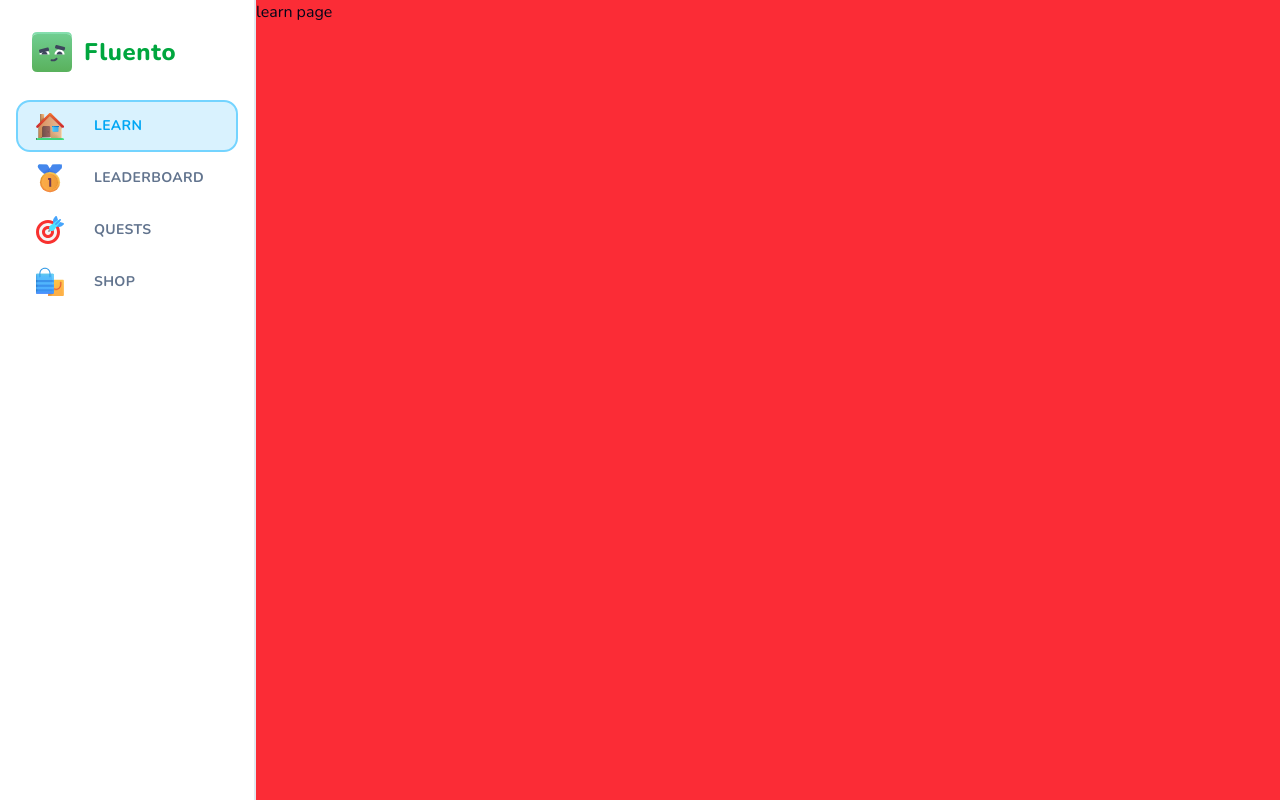
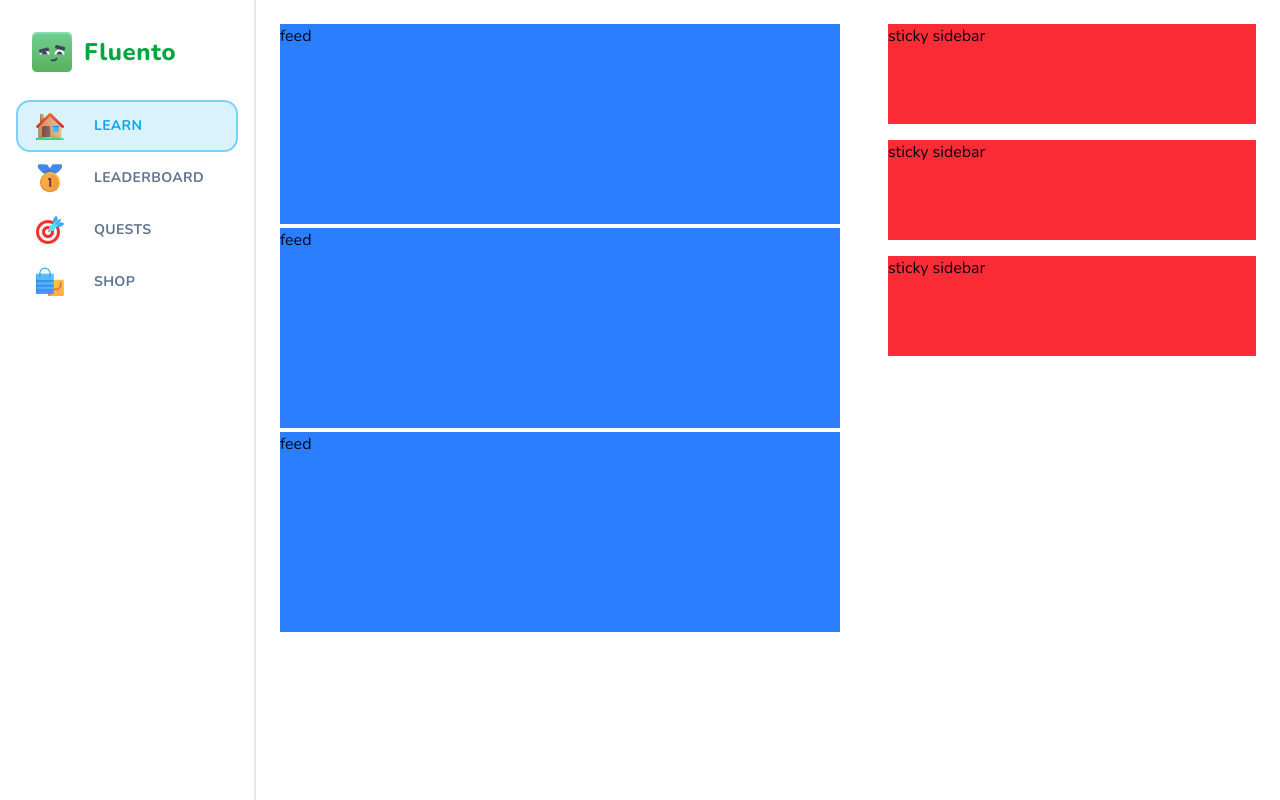
Before and after one commit to upaulo/fluento, a Next.js app: page /learn in a window 1280 px wide. Built offline with nearby package versions, Linux system fonts and the light colour scheme.

Commit message:
feat(learn): update structure and style

```diff
--- a/app/(main)/layout.tsx
+++ b/app/(main)/layout.tsx
@@ -11,7 +11,7 @@ function MainLayout({ children }: Props) {
 			<MobileHeader />
 			<Sidebar className="hidden lg:flex" />
 			<main className="lg:pl-[256px] h-full pt-[50px] lg:pt-0">
-				<div className="bg-red-500 h-full">{children}</div>
+				<div className="max-w-[1056px] mx-auto pt-6 h-full">{children}</div>
 			</main>
 		</>
 	);
--- a/app/(main)/learn/page.tsx
+++ b/app/(main)/learn/page.tsx
@@ -1,5 +1,21 @@
+import FeedWrapper from "@/components/feed-wrapper";
+import StickyWrapper from "@/components/sticky-wrapper";
+
 function LearnPage() {
-	return <div>learn page</div>;
+	return (
+		<div className="flex flex-row-reverse gap-[48px] px-6">
+			<StickyWrapper>
+				<div className="h-[100px] w-full bg-red-500">sticky sidebar</div>
+				<div className="h-[100px] w-full bg-red-500">sticky sidebar</div>
+				<div className="h-[100px] w-full bg-red-500">sticky sidebar</div>
+			</StickyWrapper>
+			<FeedWrapper>
+				<div className="h-[200px] w-full bg-blue-500 mb-1">feed</div>
+				<div className="h-[200px] w-full bg-blue-500 mb-1">feed</div>
+				<div className="h-[200px] w-full bg-blue-500 mb-1">feed</div>
+			</FeedWrapper>
+		</div>
+	);
 }
 
 export default LearnPage;
--- /dev/null
+++ b/components/feed-wrapper.tsx
@@ -0,0 +1,9 @@
+type Props = {
+	children: React.ReactNode;
+};
+
+function FeedWrapper({ children }: Props) {
+	return <div className="flex-1 relative top-0 pb-10">{children}</div>;
+}
+
+export default FeedWrapper;
--- /dev/null
+++ b/components/sticky-wrapper.tsx
@@ -0,0 +1,15 @@
+type Props = {
+	children: React.ReactNode;
+};
+
+function StickyWrapper({ children }: Props) {
+	return (
+		<div className="hidden lg:block w-[368px] sticky self-end bottom-6">
+			<div className="min-h-[calc(100vh-48px)] sticky top-6 flex flex-col gap-y-4">
+				{children}
+			</div>
+		</div>
+	);
+}
+
+export default StickyWrapper;
```
